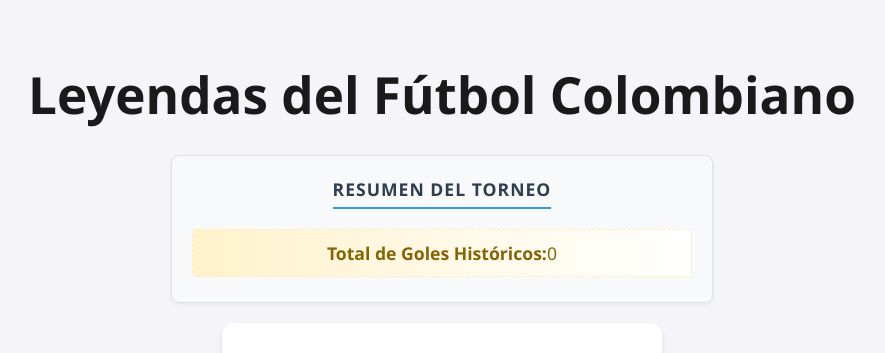
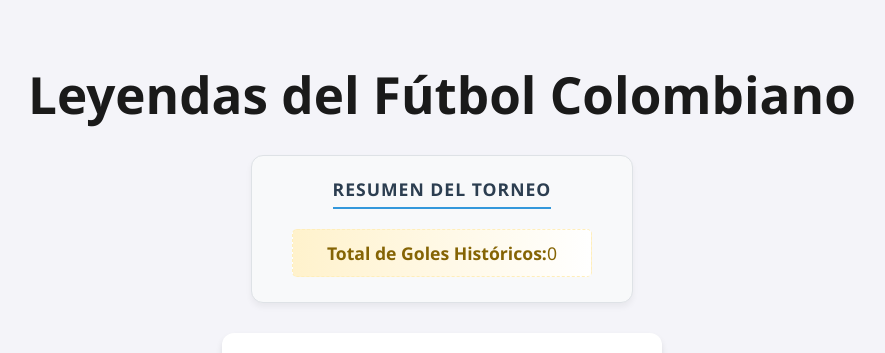
Before and after one commit to jesusmacias0320/football-stats-frontend., a React (Vite) app: page / in a window 1280 px wide. Shown: the top 353 px of the page, without its empty margins (4-889 px from the left). Built offline with nearby package versions, Linux system fonts and the light colour scheme; no server answers.

Commit message:
Actualizando panel de estadisticas

```diff
--- a/src/App.css
+++ b/src/App.css
@@ -141,14 +141,17 @@ h1{
 
 .stats-card {
     background-color: #f8f9fa;
-    padding: 20px;
-    width: 500px;
-    margin: 0 auto 20px auto;
-    border-radius: 8px;
-    margin-bottom: 20px;
+    padding: 20px 40px; /* Más espacio a los lados internos */
+
+    /* ESTO ES LO MÁS IMPORTANTE */
+    width: fit-content;      /* Se ajusta solo al tamaño del texto */
+    min-width: 300px;        /* Pero que no sea demasiado chiquito */
+    margin: 0 auto 30px auto; /* Lo centra y le da espacio abajo */
+
+    border-radius: 12px;
     border: 1px solid #dee2e6;
     text-align: center;
-    box-shadow: 0 2px 4px rgba(0,0,0,0.05)
+    box-shadow: 0 4px 6px rgba(0,0,0,0.05);
 }
 
 .stats-card h3 {
```
